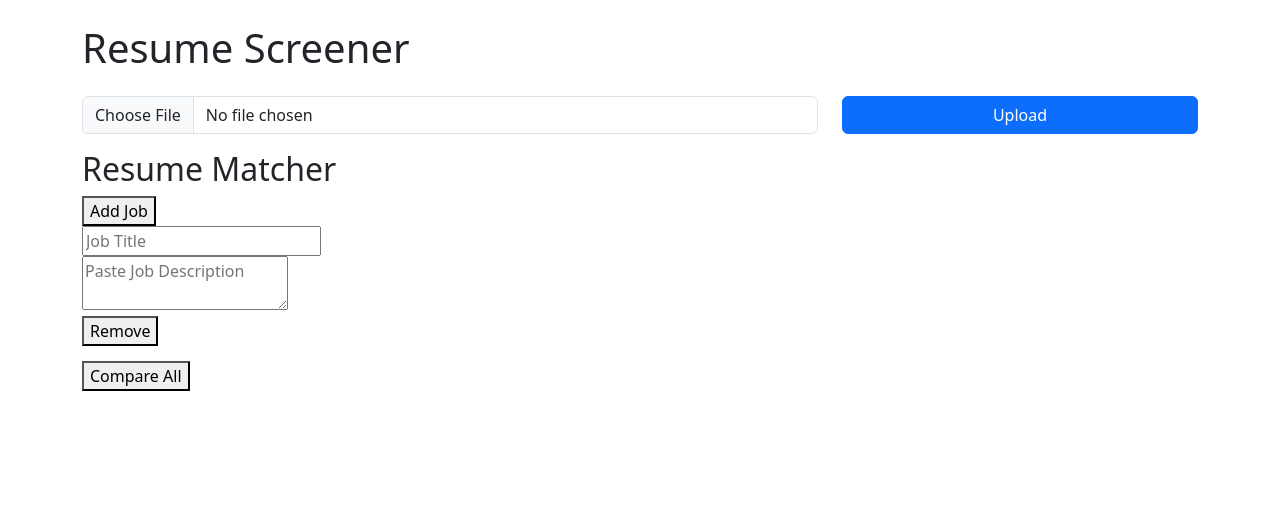
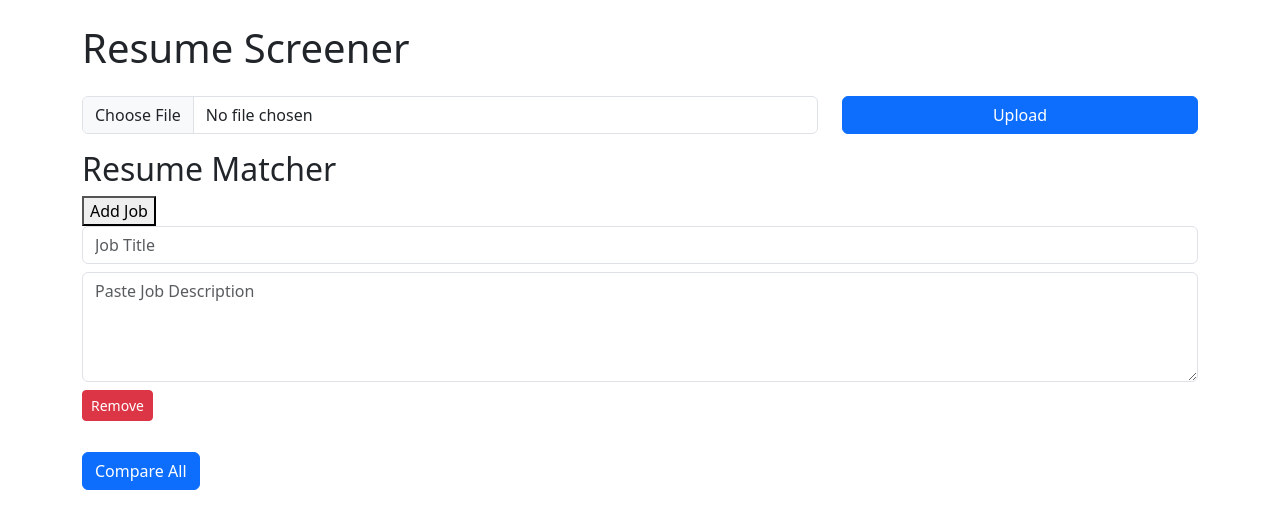
Before and after one commit to Monisha-1307/resume-screener-frontend, a React (Create React App) app: page / in a window 1280 px wide. Both pictures are taken after a click on the button "Add Job". Shown: the top 528 px of the page. Built offline with nearby package versions, Linux system fonts and the light colour scheme.

Commit message:
Update ResumeMatcher.js

```diff
--- a/src/ResumeMatcher.js
+++ b/src/ResumeMatcher.js
@@ -32,8 +32,8 @@ function ResumeMatcher({ resumeText }) {
       const response = await axios.post(
         "https://resume-screener-backend-1.onrender.com/match_multiple", // ✅ fixed URL
         {
-          resume: resumeText, // ✅ matches backend key
-          jobs: jobs          // ✅ matches backend key
+          resume: resumeText,
+          jobs: jobs
         }
       );
       setResults(response.data.results);
@@ -123,20 +123,25 @@ function ResumeMatcher({ resumeText }) {
             placeholder="Job Title"
             value={job.title}
             onChange={(e) => updateJob(index, "title", e.target.value)}
+            className="form-control mb-2"
           />
-          <br />
           <textarea
             placeholder="Paste Job Description"
             value={job.description}
             onChange={(e) => updateJob(index, "description", e.target.value)}
+            className="form-control mb-2"
+            rows={4}
           />
-          <br />
-          <button onClick={() => removeJob(index)}>Remove</button>
+          <button className="btn btn-danger btn-sm" onClick={() => removeJob(index)}>
+            Remove
+          </button>
         </div>
       ))}
 
       {jobs.length > 0 && (
-        <button onClick={handleCompare}>Compare All</button>
+        <button className="btn btn-primary mt-3" onClick={handleCompare}>
+          Compare All
+        </button>
       )}
 
       {results.length > 0 && (
@@ -151,8 +156,9 @@ function ResumeMatcher({ resumeText }) {
             />
           </label>
 
-          <table border="1">
-            <thead>
+          {/* ✅ Styled Table */}
+          <table className="table table-striped table-bordered mt-3">
+            <thead className="table-dark">
               <tr>
                 <th>Job Title</th>
                 <th>Match Score (%)</th>
@@ -171,8 +177,8 @@ function ResumeMatcher({ resumeText }) {
           </table>
 
           <div style={{ marginTop: "10px" }}>
-            <button onClick={exportCSV}>Download CSV</button>
-            <button onClick={exportExcel} style={{ marginLeft: "10px" }}>
+            <button className="btn btn-success" onClick={exportCSV}>Download CSV</button>
+            <button className="btn btn-info ms-2" onClick={exportExcel}>
               Download Excel
             </button>
           </div>
```
